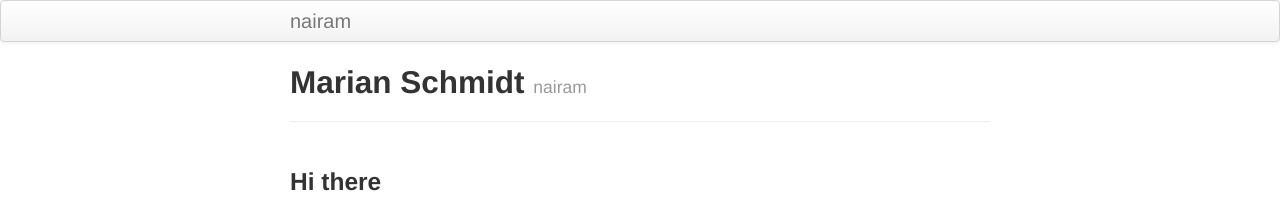
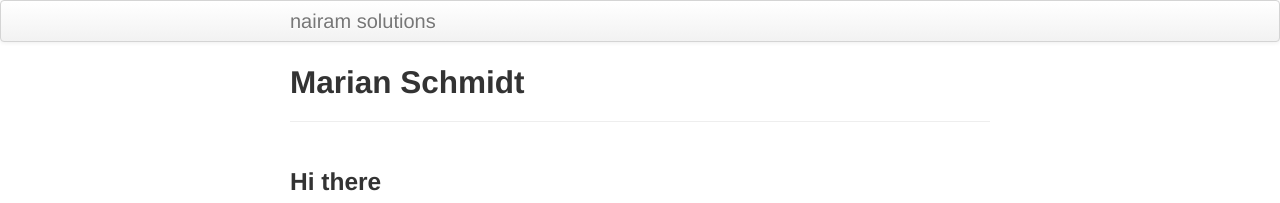
Before and after one commit to masc04/simple_site2, a Jekyll site: the page built from index.md, in a window 1280 px wide. Shown: the top 203 px of the page. Built offline with Jekyll 4.4.1, drawn with Linux system fonts in a browser that asks for light colours.

Commit message:
layout changes

```diff
--- a/_config.yml
+++ b/_config.yml
@@ -8,7 +8,7 @@ highlighter: rouge
 # Themes are encouraged to use these universal variables
 # so be sure to set them if your theme uses them.
 #
-title : nairam
+title : nairam solutions
 author :
   name : Marian Schmidt
   email : info@nairam.de
--- a/_includes/themes/twitter/default.html
+++ b/_includes/themes/twitter/default.html
@@ -44,9 +44,9 @@
       <hr>
       <footer>
         <p><small>
-  <!-- start of Karl's footer; modify this part -->
+  <!-- start of my footer; modify this part -->
           &copy; 2020 <a href="https://nairam.de">Marian Schmidt</a>, Nordhausen
-  <!-- end of Karl's footer; modify this part -->
+  <!-- end of my footer; modify this part -->
         </small></p>
       </footer>
 
--- a/index.md
+++ b/index.md
@@ -1,7 +1,7 @@
 ---
 layout: page
 title: Marian Schmidt
-tagline: nairam
+tagline:
 description: software engineer who loves to build exciting products and software
 ---
 
```
Also changed, not shown: pages/contact.md (+1 -1 lines).
